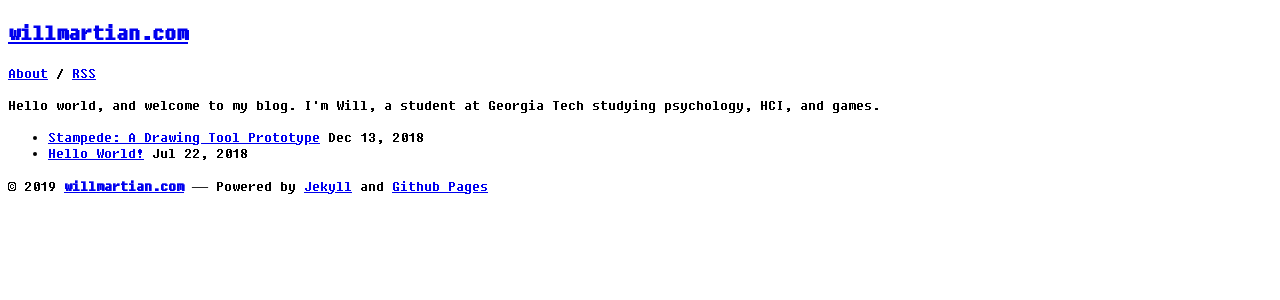
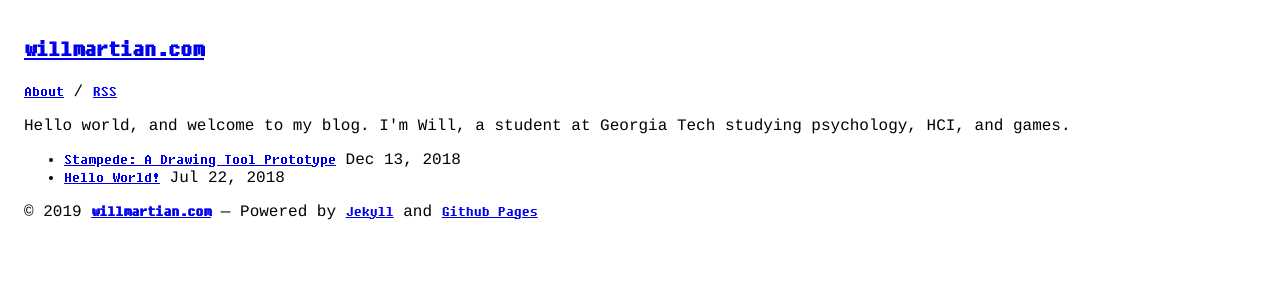
Before and after one commit to willbmartin/willbmartin.github.io, a Jekyll site: the page built from index.html, in a window 1280 px wide. Shown: the top 300 px of the page. Built offline with Jekyll 4.4.1, drawn with Linux system fonts in a browser that asks for light colours.

Commit message:
style change test

```diff
--- a/css/main.css
+++ b/css/main.css
@@ -12,5 +12,10 @@
 }
 
 html {
+	font-family: Courier, monospace;
+	margin: 1em;
+}
+
+a {
 	font-family: 'FixedsysExcelsior';
 }
```
